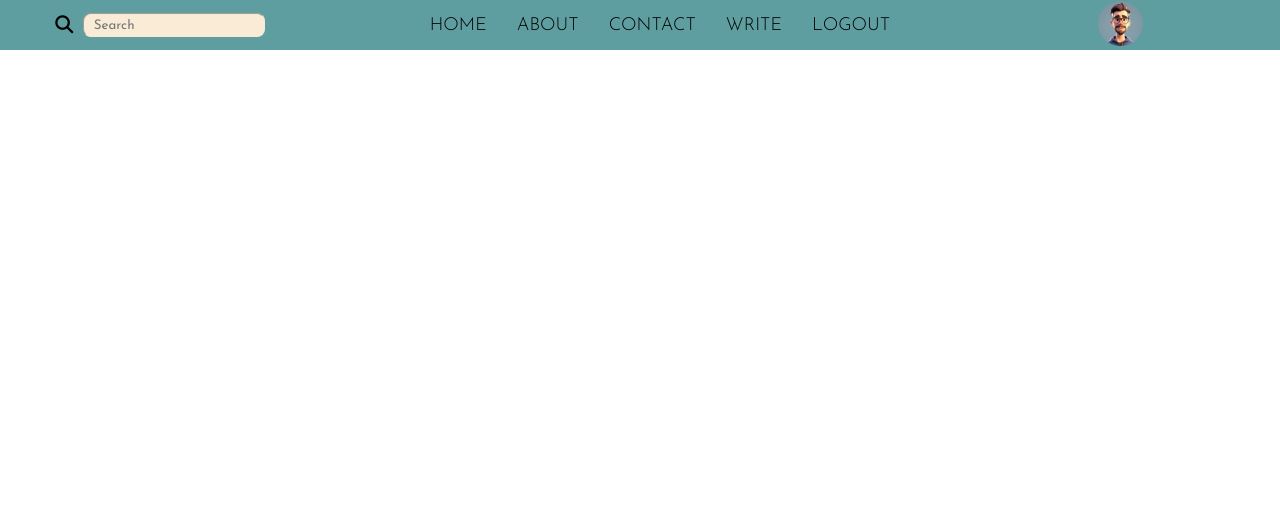
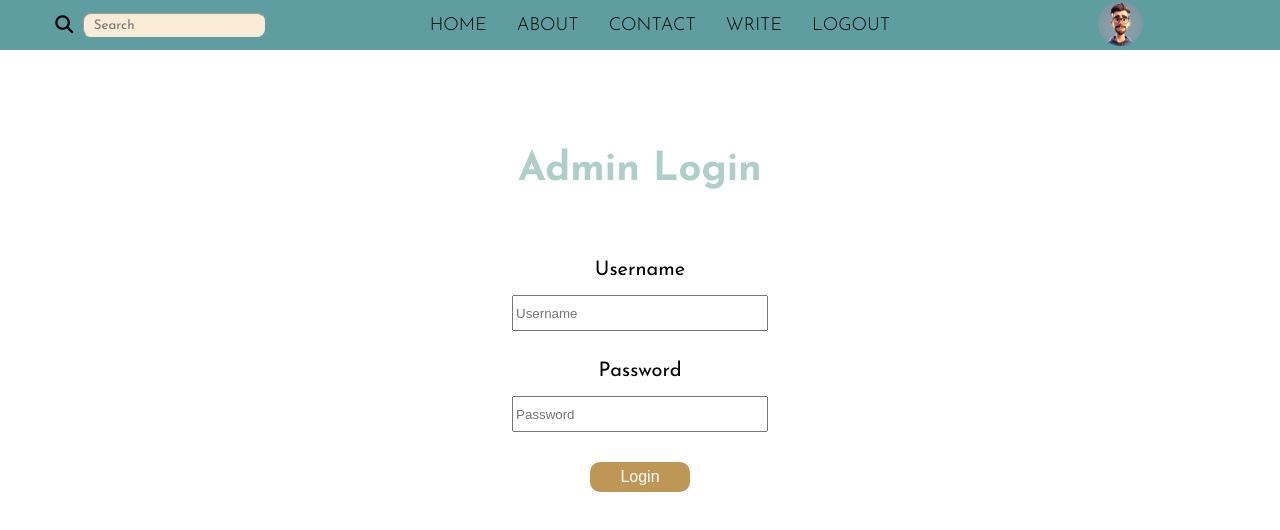
Before and after one commit to VaninaStancheva/Blog-app-react, a React (Vite) app: page /admin in a window 1280 px wide. Shown: the top 530 px of the page. Built offline with nearby package versions, Linux system fonts and the light colour scheme; a web font is replaced by a local one.

Commit message:
login admin

```diff
--- a/src/App.jsx
+++ b/src/App.jsx
@@ -4,6 +4,7 @@ import Homepage from "./pages/homePage/Homepage.jsx";
 import SinglePostPage from "./pages/singlePostPage/Single.jsx";
 import Write from "./pages/writePage/Write.jsx";
 import Settings from "./pages/settings/Settings.jsx";
+import AdminLogin from "./pages/admin/AdminLogin.jsx";
 
 function App() {
 
@@ -22,6 +23,9 @@ function App() {
               <Routes>
                   <Route path="/settings" element={<Settings />} />
               </Routes>
+              <Routes>
+                  <Route path="/admin" element={<AdminLogin />} />
+              </Routes>
           </Router>
   )
 }
--- a/src/components/navbar/NavBar.jsx
+++ b/src/components/navbar/NavBar.jsx
@@ -1,7 +1,8 @@
 import './navbar.css'
 import {Link} from "react-router-dom";
 
-export default function NavBar (){
+export default function NavBar () {
+    const user = true;
     return (
         <div className="navbar">
             <div className="navLeft">
@@ -15,18 +16,30 @@ export default function NavBar (){
                     </li>
                     <li className="navListItem">ABOUT</li>
                     <li className="navListItem">CONTACT</li>
+                    {
+                        user ? (
+                            <>
                                 <li className="navListItem">
-                        <Link to="/write" style={{textDecoration:"none", color:"inherit"}}>WRITE</Link>
+                                    <Link to="/write" style={{textDecoration: "none", color: "inherit"}}>WRITE</Link>
                                 </li>
                                 <li className="navListItem">LOGOUT</li>
+                            </>
+                        ) : null
+                    }
                 </ul>
             </div>
             <div className="navRight">
+                {
+                    user ? (
                         <Link to="/settings">
                             <img className='navImg'
                                  src="../../../public/envato-labs-ai-93cd669d-a337-49b7-bae2-16597d5cc558.jpg"
                                  alt="profile-img"/>
                         </Link>
+                    ) : <img className='navImg'
+                             src="../../../public/envato-labs-ai-93cd669d-a337-49b7-bae2-16597d5cc558.jpg"
+                             alt="profile-img"/>
+                }
             </div>
         </div>
     )
--- /dev/null
+++ b/src/pages/admin/AdminLogin.jsx
@@ -0,0 +1,16 @@
+import './adminLogin.css'
+
+export default function AdminLogin() {
+    return (
+        <div className="adminLogin">
+            <h1>Admin Login</h1>
+            <form className="adminLoginForm">
+                <label htmlFor="username" className="loginLabel">Username</label>
+                <input className="loginInput" type="text" name="username" id="inputUsername" placeholder="Username" />
+                <label htmlFor="password" className="loginLabel">Password</label>
+                <input className="loginInput" type="password" name="password" id="inputPassword" placeholder="Password" />
+                <button type="submit" className="loginButton">Login</button>
+            </form>
+        </div>
+    )
+}
--- /dev/null
+++ b/src/pages/admin/adminLogin.css
@@ -0,0 +1,43 @@
+.adminLogin {
+    width: 20%;
+    margin-left: 40%;
+    margin-top: 100px;
+    text-align: center;
+}
+
+.adminLoginForm {
+    margin-top: 40px;
+    display: flex;
+    flex-direction: column;
+    justify-items: center;
+}
+
+h1 {
+    font-family: "Josefin Sans", sans-serif;
+    color: #adcfc8;
+    font-size: 40px;
+}
+
+.loginLabel {
+    margin-top: 30px;
+    font-size: 20px;
+    font-family: "Josefin Sans", sans-serif;
+}
+
+.loginInput {
+    margin-top: 15px;
+    height: 30px;
+}
+
+.loginButton {
+    margin-top: 30px;
+    align-self: center;
+    border: none;
+    border-radius: 10px;
+    cursor: pointer;
+    width: 100px;
+    height: 30px;
+    color: white;
+    font-size: 16px;
+    background-color: #be9656;
+}
--- a/src/pages/settings/settings.css
+++ b/src/pages/settings/settings.css
@@ -8,7 +8,6 @@
     font-size: 20px;
     margin-left: 10%;
     margin-right: 10%;
-
 }
 
 .settingsForm {
@@ -22,6 +21,7 @@
 .setProfilePicture {
     position: relative;
 }
+
 .profileImg {
     width: 90px;
     height: 90px;
```
Lines whose indentation alone changed are shown as unchanged.
